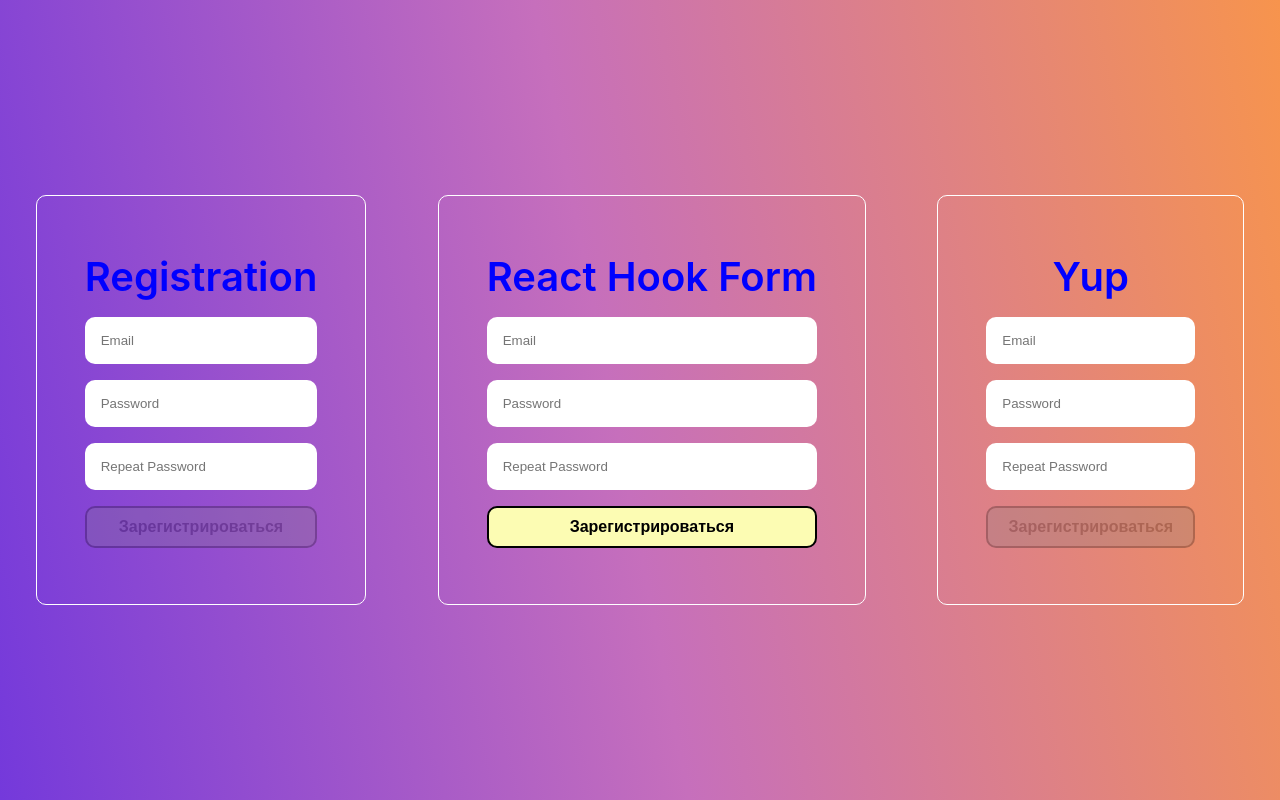
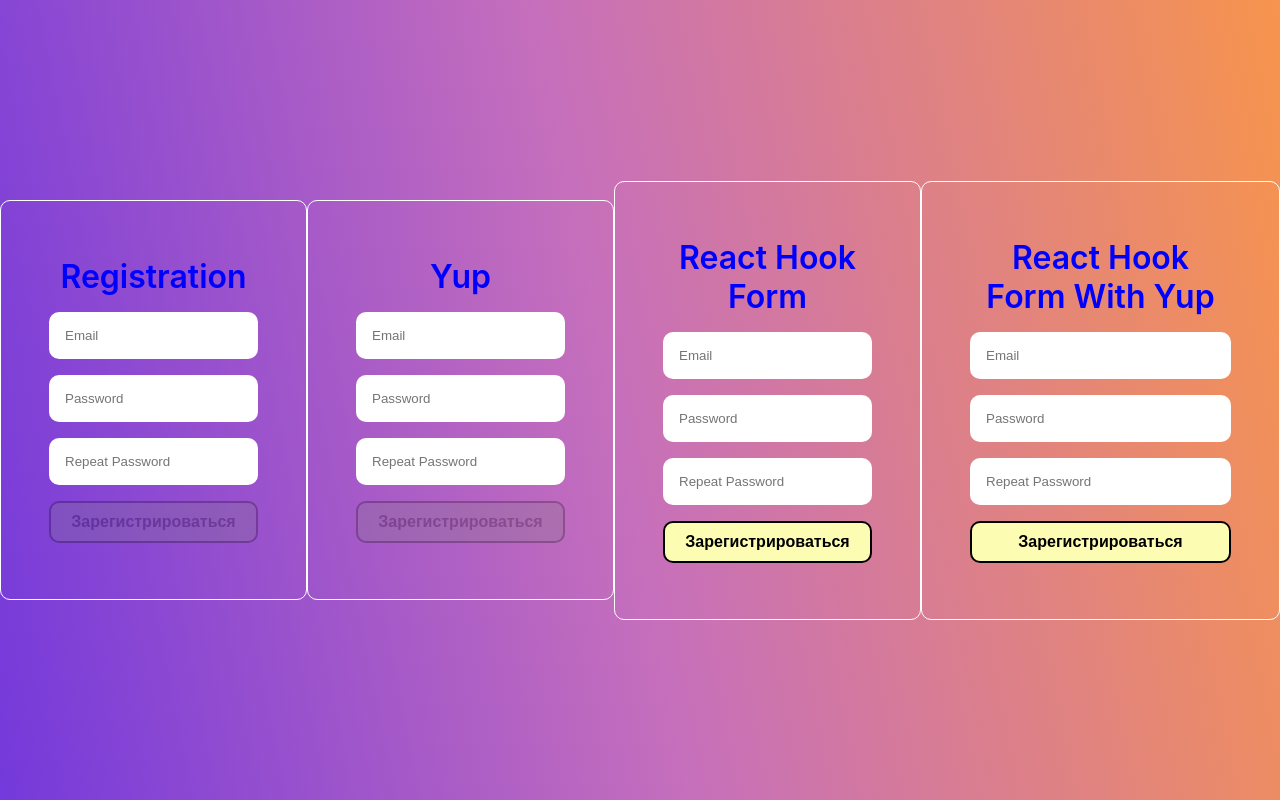
Before and after one commit to vitalyvitmens/new-user-registration-page-react, a React (Create React App) app in the folder my-app/: page / in a window 1280 px wide. Built offline with nearby package versions, Linux system fonts and the light colour scheme.

Commit message:
finish project

```diff
--- a/my-app/src/App.js
+++ b/my-app/src/App.js
@@ -1,4 +1,9 @@
-import { Registration, ReactHookForm, Yup } from './components'
+import {
+	Registration,
+	ReactHookForm,
+	Yup,
+	ReactHookFormWithYup,
+} from './components'
 import styles from './app.module.css'
 
 export const App = () => {
@@ -6,8 +11,9 @@
 		<>
 			<div className={styles.app}>
 				<Registration />
+				<Yup />
 				<ReactHookForm />
-				<Yup />
+				<ReactHookFormWithYup />
 			</div>
 		</>
 	)
--- a/my-app/src/components/index.js
+++ b/my-app/src/components/index.js
@@ -1,3 +1,4 @@
 export * from './react-hook-form/react-hook-form'
 export * from './registration/registration'
 export * from './yup/yup'
+export * from './react-hook-form-with-yup/react-hook-form-with-yup'
--- /dev/null
+++ b/my-app/src/components/react-hook-form-with-yup/react-hook-form-with-yup.js
@@ -0,0 +1,93 @@
+import { useForm } from 'react-hook-form'
+import * as yup from 'yup'
+import { yupResolver } from '@hookform/resolvers/yup'
+import styles from './react-hook-form-with-yup.module.css'
+
+const fieldScheme = yup.object().shape({
+	email: yup
+		.string()
+		.required('Обязательное поле')
+		.min(6, 'Допустимое количество символов не менее 6')
+		.max(20, 'Допустимое количество символов не более 20')
+		.matches(
+			/^([a-z0-9_-]+\.)*[a-z0-9_-]+@[a-z0-9_-]+(\.[a-z0-9_-]+)*\.[a-z]{2,6}$/,
+			'Email должен содержать латинские буквы и символы "@" "."'
+		),
+	password: yup
+		.string()
+		.required('Обязательное поле')
+		.min(3, 'Допустимое количество символов не менее 3')
+		.max(20, 'Допустимое количество символов не более 20')
+		.matches(
+			/(?=.*[0-9])(?=.*[!@#$%^&*])(?=.*[a-z])(?=.*[A-Z])[0-9a-zA-Z!@#$%^&*]{6,20}/,
+			'Пароль должен содержать от 6 до 20 символов, иметь хотя бы одну цифру, один спецсимвол, одну латинскую букву в нижнем регистре и одну в верхнем регистре'
+		),
+	repeatPassword: yup
+		.string()
+		.required('Обязательное поле')
+		.oneOf([yup.ref('password')], 'Пароли не совпадают'),
+})
+
+export const ReactHookFormWithYup = () => {
+	const {
+		register,
+		handleSubmit,
+		formState: { errors },
+	} = useForm({
+		mode: 'onTouched',
+		resolver: yupResolver(fieldScheme),
+		defaultValues: {
+			email: '',
+			password: '',
+			repeatPassword: '',
+		},
+	})
+
+	const emailError = errors.email?.message
+	const passwordError = errors.password?.message
+	const repeatPasswordError = errors.repeatPassword?.message
+
+	const onSubmit = ({ email, password }) => {
+		console.log({ email, password })
+	}
+
+	return (
+		<div className={styles.authFormContainer}>
+			<p>React Hook Form With Yup</p>
+			<form className={styles.form} onSubmit={handleSubmit(onSubmit)}>
+				{emailError && <div className={styles.errorLabel}>{emailError}</div>}
+				<input
+					type="text"
+					name="email"
+					placeholder="Email"
+					{...register('email')}
+				/>
+				{passwordError && (
+					<div className={styles.errorLabel}>{passwordError}</div>
+				)}
+				<input
+					type="password"
+					name="password"
+					placeholder="Password"
+					{...register('password')}
+				/>
+				{repeatPasswordError && (
+					<div className={styles.errorLabel}>{repeatPasswordError}</div>
+				)}
+				<input
+					type="password"
+					name="repeatPassword"
+					placeholder="Repeat Password"
+					{...register('repeatPassword')}
+				/>
+				<button
+					className={styles.button}
+					type="submit"
+					disabled={!!emailError || !!passwordError || !!repeatPasswordError}
+				>
+					Зарегистрироваться
+				</button>
+			</form>
+		</div>
+	)
+}
--- /dev/null
+++ b/my-app/src/components/react-hook-form-with-yup/react-hook-form-with-yup.module.css
@@ -0,0 +1,67 @@
+.authFormContainer,
+.form {
+	display: flex;
+	flex-direction: column;
+}
+
+@media screen and (min-width: 600px) {
+	.authFormContainer {
+		padding: 3rem;
+		border: 1px solid white;
+		border-radius: 10px;
+	}
+}
+
+p {
+	font-size: 2.0rem;
+	font-weight: 600;
+	color: blue;
+	margin: 0.5rem 0;
+}
+
+input {
+	margin: 0.5rem 0;
+	padding: 1rem;
+	border: none;
+	border-radius: 10px;
+}
+
+.button {
+	border: 2px solid black;
+	border-radius: 10px;
+	background-color: rgb(252, 252, 179);
+	padding: 10px;
+	cursor: pointer;
+	color: black;
+	font-size: 1rem;
+	font-weight: bold;
+	margin: 0.5rem 0;
+}
+
+.button:hover {
+	opacity: 0.75;
+}
+
+.button:active {
+	opacity: 0.5;
+}
+
+.button:disabled {
+	border: 2px solid black;
+	background-color: grey;
+	opacity: 0.25;
+}
+
+.errorLabel {
+	display: flex;
+
+	width: 205px;
+	padding: 5px;
+	margin: auto;
+	color: red;
+	font-size: 0.75rem;
+	font-weight: bold;
+	background-color: rgb(252, 252, 179);
+	border: 2px solid red;
+	border-radius: 10px;
+}
--- a/my-app/src/components/registration/registration.js
+++ b/my-app/src/components/registration/registration.js
@@ -127,12 +127,6 @@
 					className={styles.button}
 					ref={submitButtonRef}
 					type="submit"
-					// disabled={
-					// 	!password ||
-					// 	password !== repeatPassword ||
-					// 	emailError ||
-					// 	passwordError
-					// }
 					disabled={
 						!email ||
 						!password ||
```
Also changed, not shown: my-app/src/components/yup/yup.js (+0 -43 lines).
